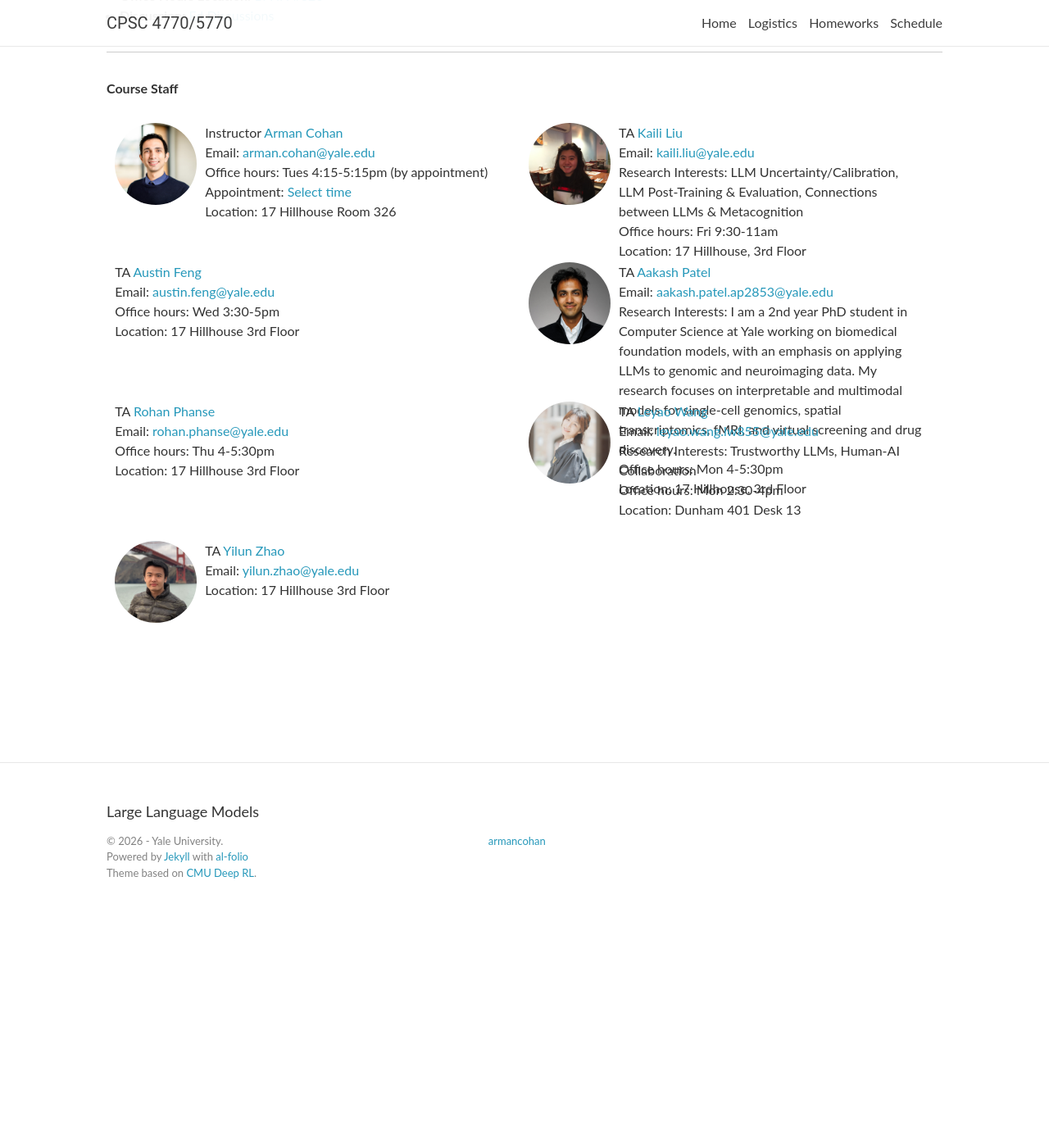
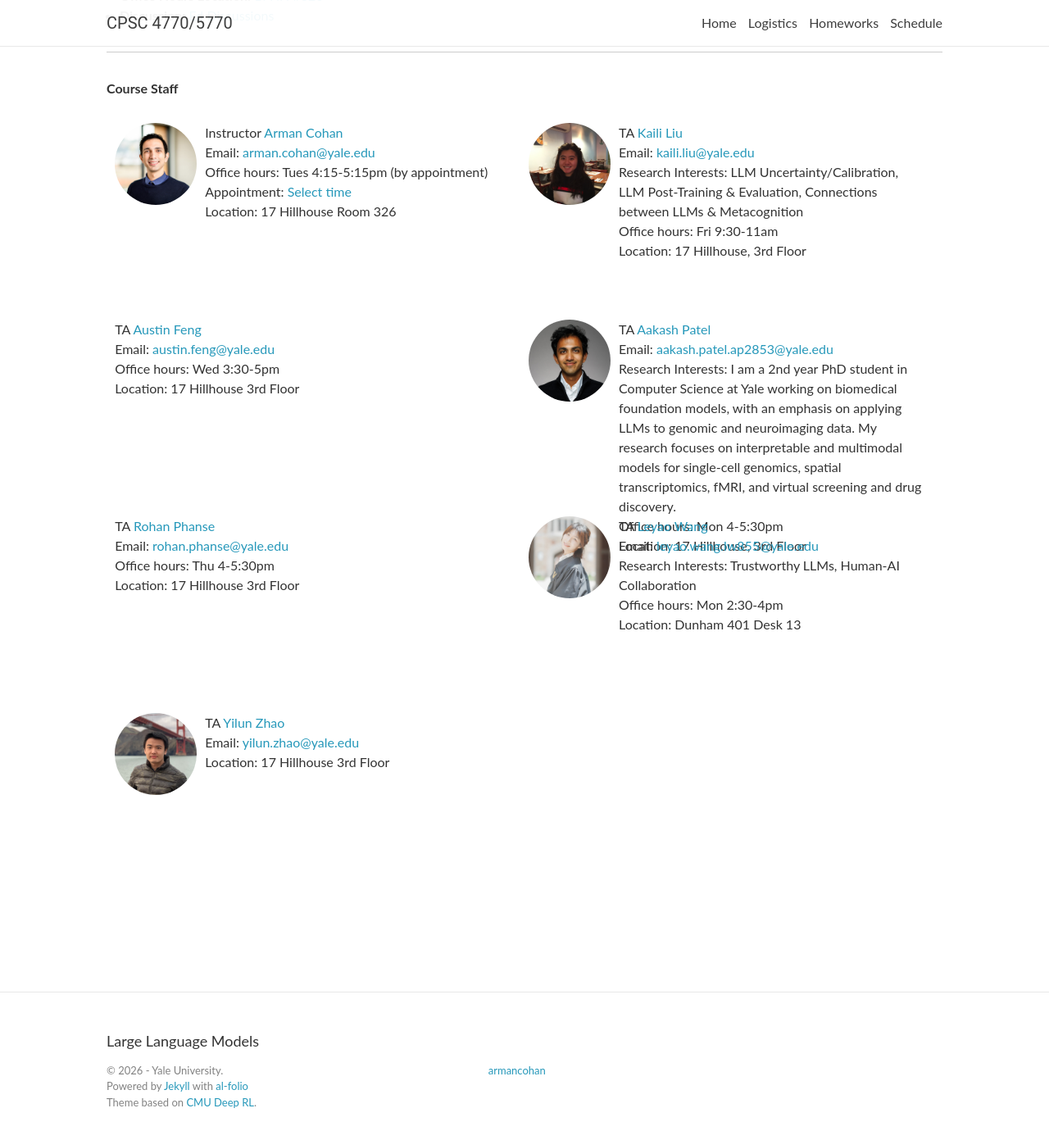
Before and after one commit to yale-nlp/cpsc4770, a Jekyll site: the page built from _pages/about.md, in a window 1280 px wide and 1400 px high, scrolled down 1352 px. Shown: the top 1391 px of the window at 82% size. Built offline with Jekyll 4.4.1, drawn with Linux system fonts in a browser that asks for light colours; nearby versions of some CDN libraries; comment, search, counter and statistics services are not loaded; before the commit the page ends 2472 px from its top, so only the background shows below that.

Commit message:
Try to fix instructor  spacing

```diff
--- a/_sass/_profile.scss
+++ b/_sass/_profile.scss
@@ -25,11 +25,12 @@
     float: left;
     height: 310px;
     padding-right: 1pt;
-    margin-bottom: 30px;  /* Add this line */
+    margin-bottom: 100px;  /* Add this line */
 
     @media screen and (min-width: 676px) {
         height: 140px;
         padding-right: 0pt;
+        // margin-bottom: 20px;
     }
 
     img {
```
